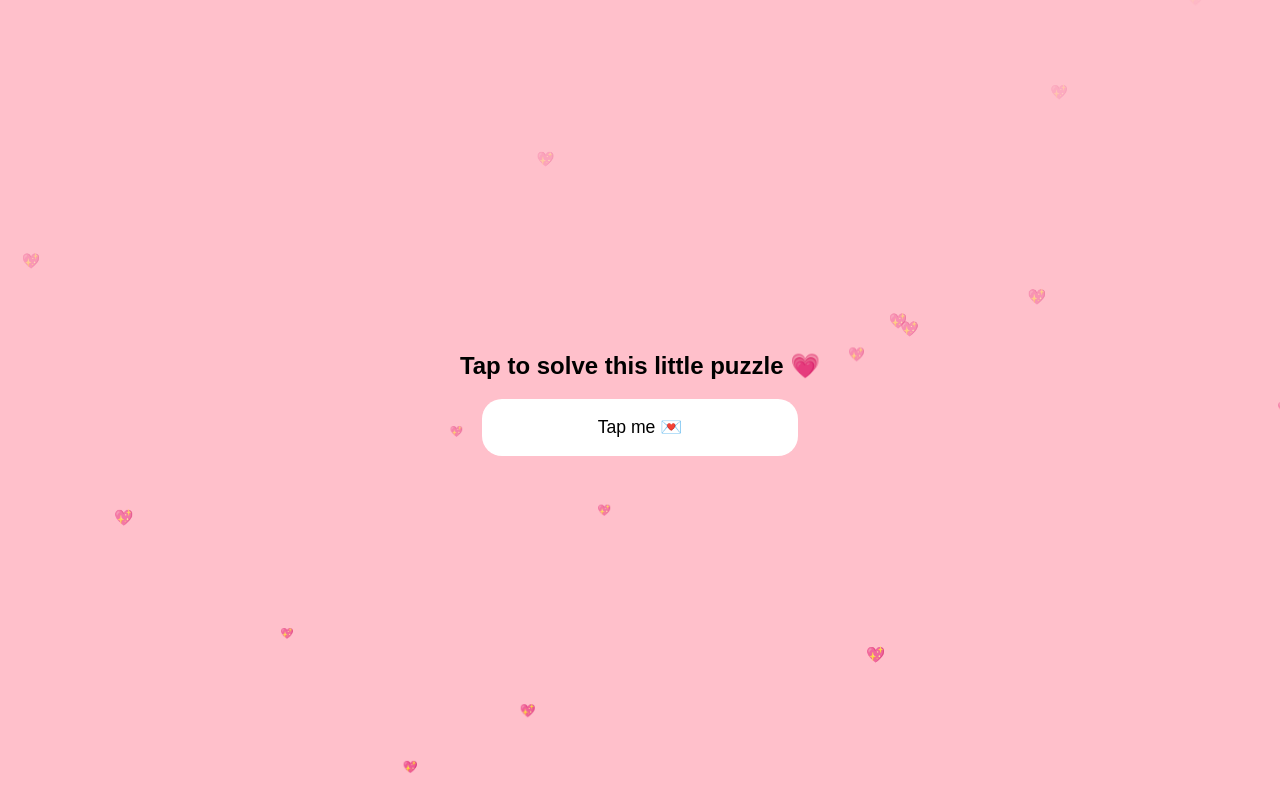
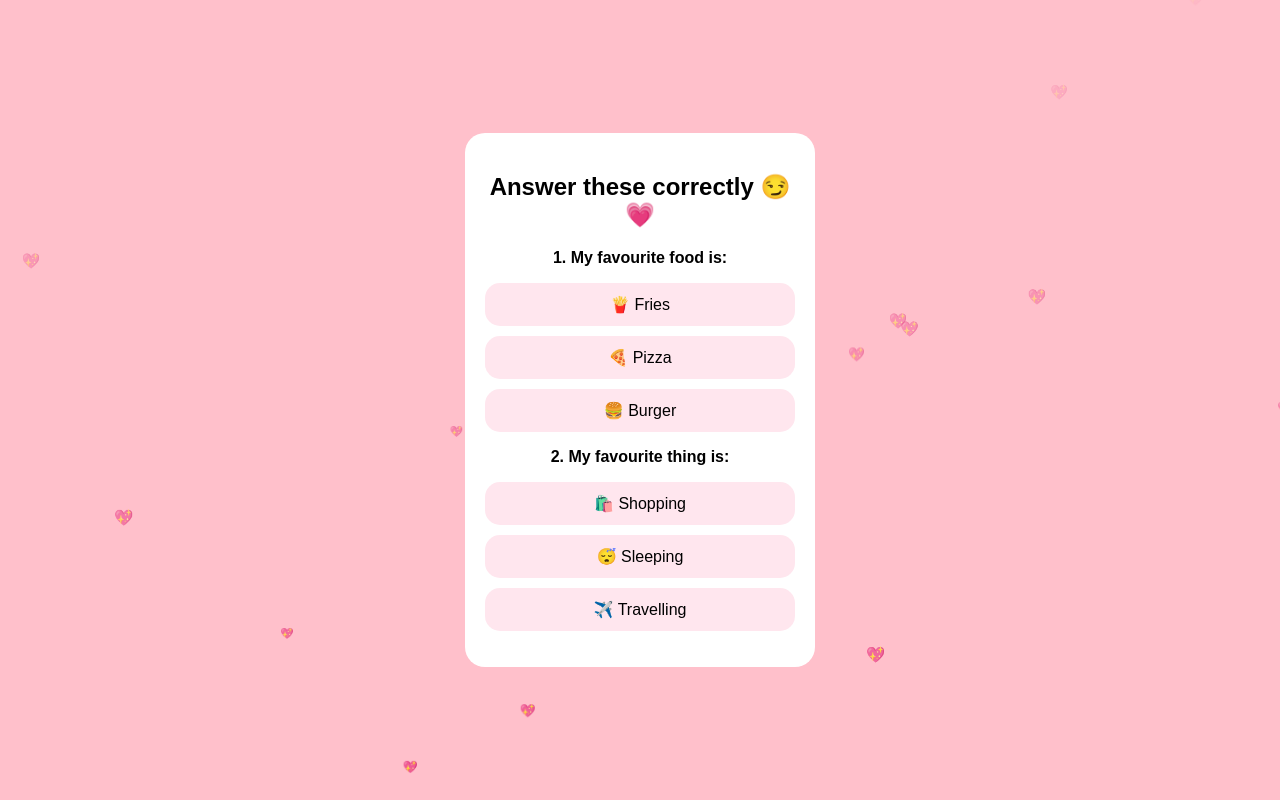
Before and after one commit to khushi-valentine/valentine, a plain HTML site: page index.html in a window 1280 px wide. Drawn offline with nearby package versions, Linux system fonts and the light colour scheme.

Commit message:
Update index.html

```diff
--- a/index.html
+++ b/index.html
@@ -3,7 +3,7 @@
 <head>
 <meta charset="UTF-8" />
 <meta name="viewport" content="width=device-width, initial-scale=1.0" />
-<title>A Little Puzzle 💖</title>
+<title>A Little Quiz 💖</title>
 
 <script src="https://cdn.jsdelivr.net/npm/canvas-confetti@1.6.0/dist/confetti.browser.min.js"></script>
 
@@ -45,16 +45,26 @@ body {
   text-align: center;
   z-index: 1;
   padding: 20px;
+  width: 100%;
+  max-width: 350px;
 }
 
-.box {
+.card {
   background: white;
-  padding: 18px;
-  margin: 12px auto;
+  padding: 20px;
   border-radius: 20px;
-  max-width: 280px;
+}
+
+.option {
+  background: #ffe6ee;
+  margin: 10px 0;
+  padding: 12px;
+  border-radius: 15px;
   cursor: pointer;
-  font-size: 1.1rem;
+}
+
+.option:hover {
+  background: #ffb3c6;
 }
 
 .hidden {
@@ -88,13 +98,22 @@ button {
 
 <div class="container">
 
-  <!-- PUZZLE -->
-  <h2 id="title">Tap to solve this little puzzle 💗</h2>
+  <!-- QUIZ -->
+  <div id="quiz" class="card">
+    <h2>Answer these correctly 😏💗</h2>
 
-  <div class="box" onclick="nextStep(1)">Tap me 💌</div>
-  <div class="box hidden" id="step1" onclick="nextStep(2)">You make me smile 😊</div>
-  <div class="box hidden" id="step2" onclick="nextStep(3)">You make me feel safe 🤍</div>
-  <div class="box hidden" id="step3" onclick="nextStep(4)">You are my home 🏡</div>
+    <p><strong>1. My favourite food is:</strong></p>
+    <div class="option" onclick="answer(1, true)">🍟 Fries</div>
+    <div class="option" onclick="answer(1, false)">🍕 Pizza</div>
+    <div class="option" onclick="answer(1, false)">🍔 Burger</div>
+
+    <p><strong>2. My favourite thing is:</strong></p>
+    <div class="option" onclick="answer(2, true)">🛍️ Shopping</div>
+    <div class="option" onclick="answer(2, false)">😴 Sleeping</div>
+    <div class="option" onclick="answer(2, false)">✈️ Travelling</div>
+
+    <p id="hint" style="color:#d6336c;"></p>
+  </div>
 
   <!-- VALENTINE -->
   <div id="valentine" class="hidden">
@@ -111,20 +130,31 @@ button {
       </p>
     </div>
   </div>
+
 </div>
 
 <script>
-function nextStep(n) {
-  document.getElementById(`step${n-1}`)?.classList.add("hidden");
-  document.getElementById(`step${n}`)?.classList.remove("hidden");
+let correct1 = false;
+let correct2 = false;
 
-  if (n === 4) {
-    document.getElementById("title").classList.add("hidden");
+function answer(q, isCorrect) {
+  if (q === 1 && isCorrect) correct1 = true;
+  if (q === 2 && isCorrect) correct2 = true;
+
+  if (!isCorrect) {
+    document.getElementById("hint").innerText =
+      "Oops 😜 Try again, you should know me better!";
+  } else {
+    document.getElementById("hint").innerText = "Hehe 😌 keep going…";
+  }
+
+  if (correct1 && correct2) {
+    document.getElementById("quiz").classList.add("hidden");
     document.getElementById("valentine").classList.remove("hidden");
   }
 }
 
-// No button run
+// No button moves
 const noBtn = document.getElementById("noBtn");
 noBtn?.addEventListener("mouseover", () => {
   noBtn.style.left = Math.random() * 70 + "vw";
```
